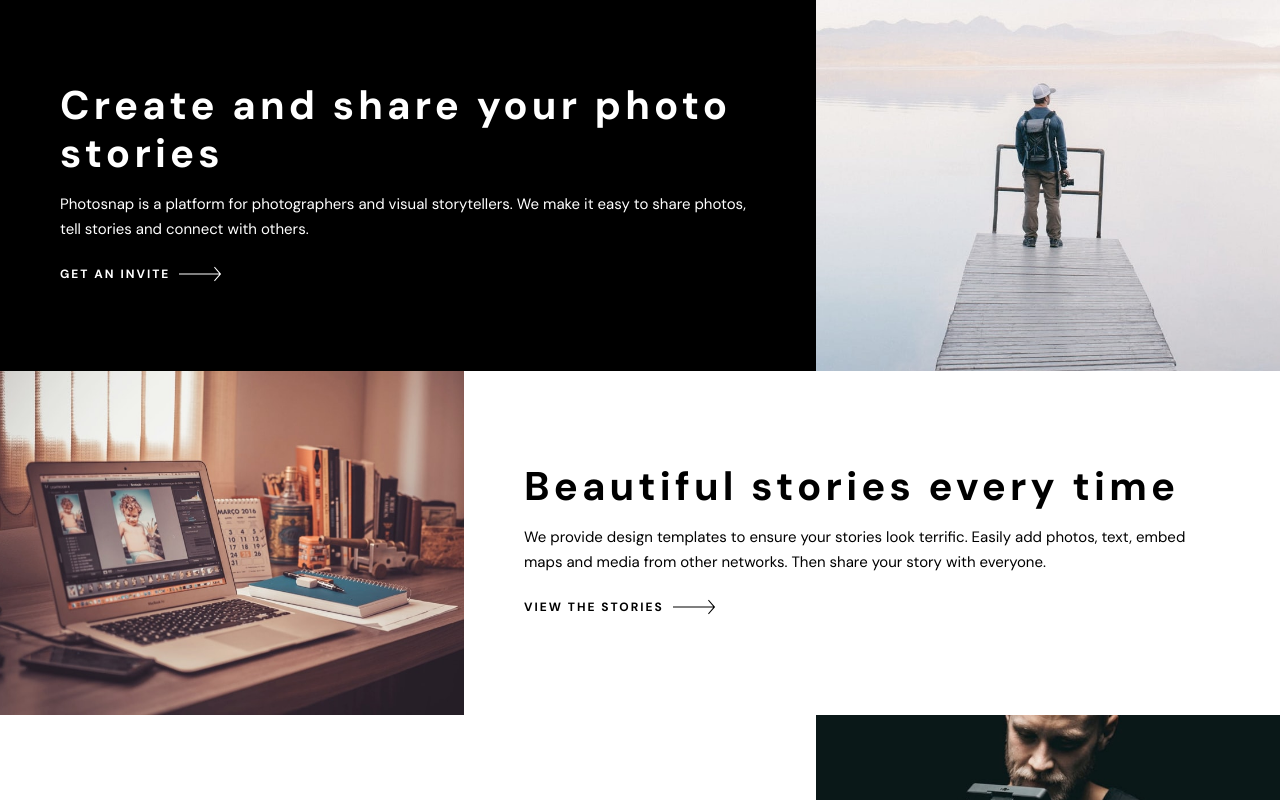
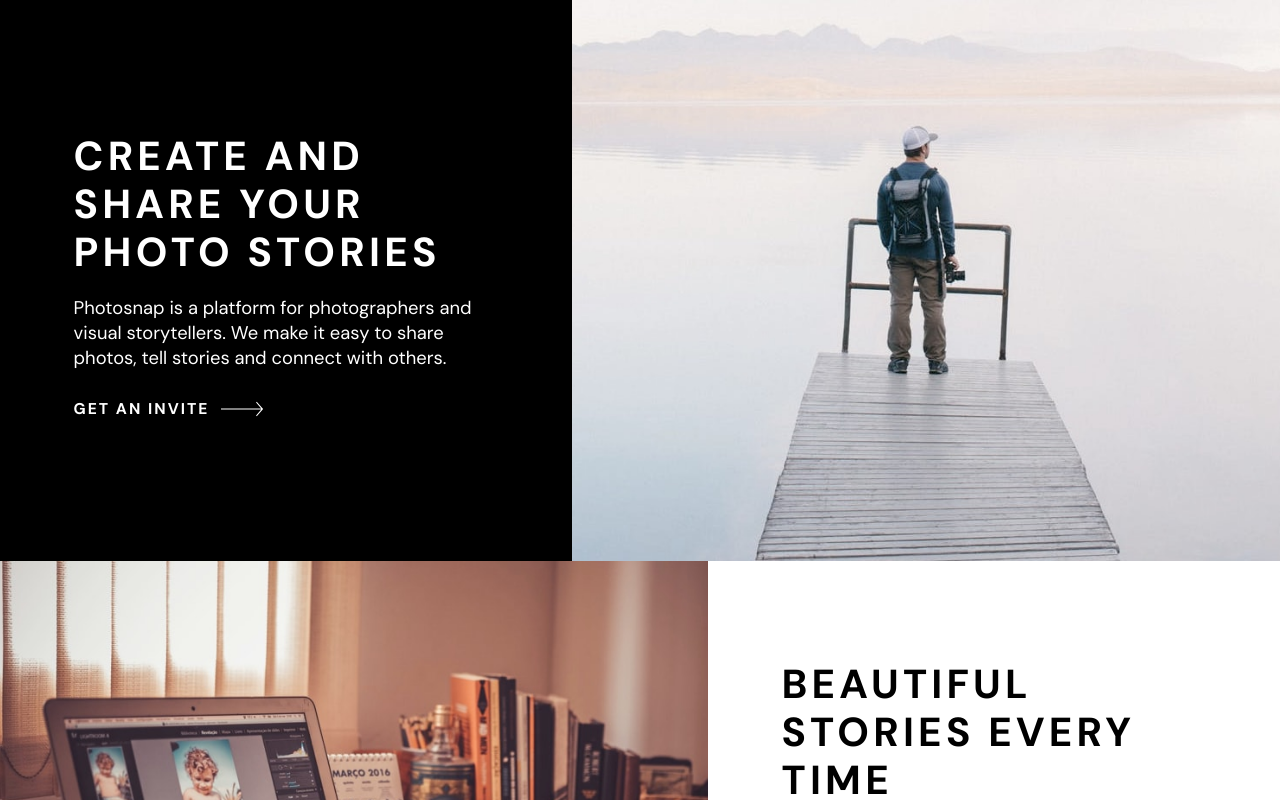
Before and after one commit to emerald-nomad/photosnap, a Next.js app: page / in a window 1280 px wide. Shown: the top 800 px of the page. Built offline with nearby package versions, Linux system fonts and the light colour scheme.

Commit message:
updating resizing

```diff
--- a/src/components/TextSection/TextSection.module.scss
+++ b/src/components/TextSection/TextSection.module.scss
@@ -39,7 +39,28 @@
     &__content {
       flex: 3;
       justify-content: center;
+      padding: 0 2em;
+    }
+  }
+
+  @include mq(lg) {
+    &__picture {
+      flex: 5;
+    }
+
+    &__content {
+      flex: 3;
       padding: 0 4em;
     }
   }
+
+  @include mq(xxl) {
+    &__picture {
+      max-height: 42em;
+    }
+    &__content {
+      flex: 2;
+      padding: 0 11em;
+    }
+  }
 }
--- a/src/components/TextSection/TextSection.tsx
+++ b/src/components/TextSection/TextSection.tsx
@@ -28,8 +28,8 @@ const TextSection: React.FC<TextSectionProps> = ({
   return (
     <div className={[styles["text-section"], darkThemeClassName].join(" ")}>
       <picture className={styles["text-section__picture"]}>
-        <source srcSet={imgUrls.mobile} media="(max-width: 767px)" />
-        <source srcSet={imgUrls.tablet} media="(max-width: 829px)" />
+        <source srcSet={imgUrls.mobile} media="(max-width: 47em)" />
+        <source srcSet={imgUrls.tablet} media="(max-width: 65em)" />
         <img src={imgUrls.desktop} alt="Earth & Space Background Image" />
       </picture>
       <section className={styles["text-section__content"]}>
--- a/src/styles/_mixins.scss
+++ b/src/styles/_mixins.scss
@@ -1,12 +1,18 @@
 @mixin mq($size) {
   @if $size == md {
-    @media (min-width: 768px) {
+    @media (min-width: 47em) {
       @content;
     }
   }
 
   @if $size == lg {
-    @media (min-width: 800px) {
+    @media (min-width: 65em) {
+      @content;
+    }
+  }
+
+  @if $size == xxl {
+    @media (min-width: 120em) {
       @content;
     }
   }
--- a/src/styles/globals.scss
+++ b/src/styles/globals.scss
@@ -14,7 +14,7 @@
   box-sizing: border-box;
   font-family: "DM Sans", sans-serif;
   font-weight: 400;
-  font-size: 15px;
+  font-size: min(calc(1vw + 0.65rem), 1.15rem);
   line-height: 25px;
 }
 
@@ -32,11 +32,12 @@ h2,
 h3,
 h4 {
   font-weight: bold;
+  text-transform: uppercase;
 }
 
 h1,
 h2.large {
-  font-size: 40px;
+  font-size: 2.2rem;
   line-height: 48px;
   letter-spacing: 4.17px;
 }
@@ -52,12 +53,12 @@ h3 {
 }
 
 h4 {
-  font-size: 12px;
   line-height: 16px;
   letter-spacing: 2px;
 }
 
+h4,
 button,
 a {
-  font-size: 12px;
+  font-size: 0.85rem;
 }
```
